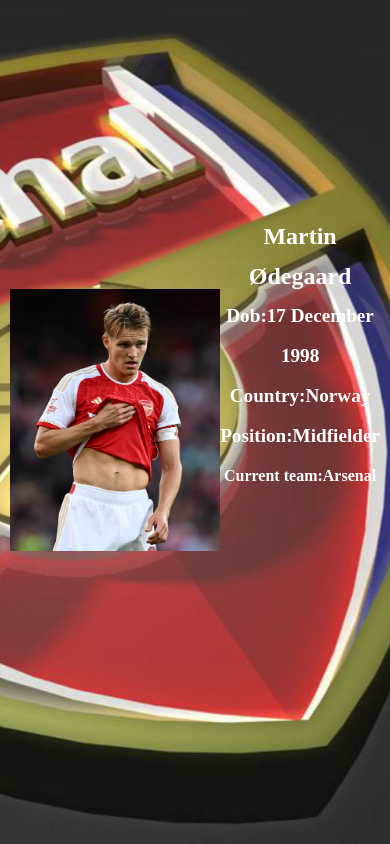
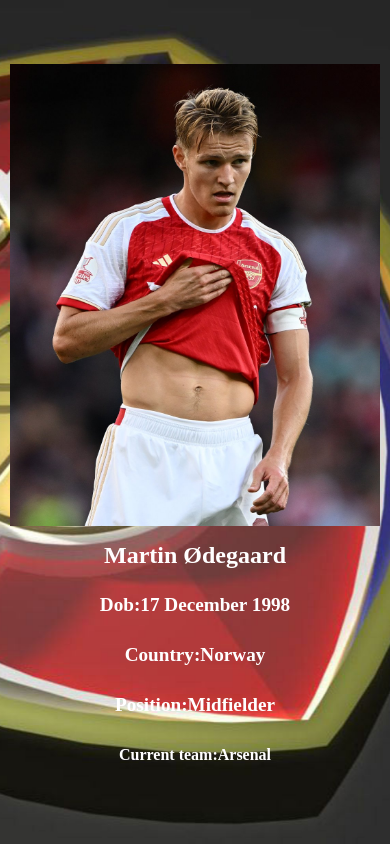
Before and after one commit to 23hertz/tribute, a plain HTML site: page index.html in a window 390 px wide. Drawn offline with Linux system fonts and the light colour scheme.

Commit message:
new settings

```diff
--- a/style/style.css
+++ b/style/style.css
@@ -52,24 +52,12 @@ h3{
 }
 
 
-/* bigger screen */
+/* Extra small device */
 
-@media only screen and (max-width: 768px) {
+@media only screen and (max-width: 600px) {
     .container
     {
-        /* height: 100vh;
-        margin: 0px auto;
-        width: 100vw;
-        padding: .5em;
-        background: url(/pics/970091.jpg) no-repeat center fixed;
-        background-size: cover;
-        display: flex;
-        flex-direction: row;
-        justify-content: center;
-        align-items: center; */
 
-        width: 100vw;
-        height: 100vh;
         margin: 0px auto;
         background:url("../picss/691464-arsenal-logo-wallpaper-2018-1920x1080-meizu.jpg");
         background-size:cover;
@@ -77,15 +65,47 @@ h3{
         background-position: center center;
         background-attachment: fixed;
         display: flex;
-        flex-direction: row;
+        flex-direction: column;
         justify-content: center;
         align-items: center;
     }
 
     .imgpart
+{
+    display: block;
+    width: 100%;
+    height: 50%;
+    text-align: center;
+}
+
+.details
+{
+    text-align: center;
+    color: #fff;
+    line-height: 50px;
+    font-size:12px;
+}
+
+h1
+{
+        font-size:2em;
+        font-weight: bold;
+        font-weight: 900px;
+        font-variant: normal;
+}
+
+h2{
+    font-size: 1.6em;
+}
+
+h3{
+    font-size: 1rem;
+}
+
+    /* .imgpart
     {
         width: 50%;
-        height: 100%;
+        height: 50%;
     }
 
     .imgpart img
@@ -101,5 +121,9 @@ h3{
         height: 50%;
         line-height: 40px;
         color: #fff;
-    }
+    } */
 }
+
+@media only screen and (min-width: 768px) {
+
+}
```
